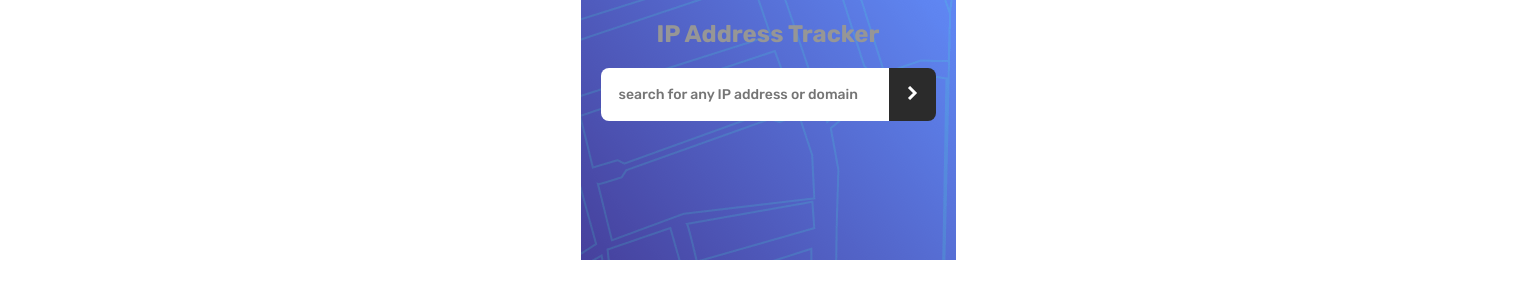
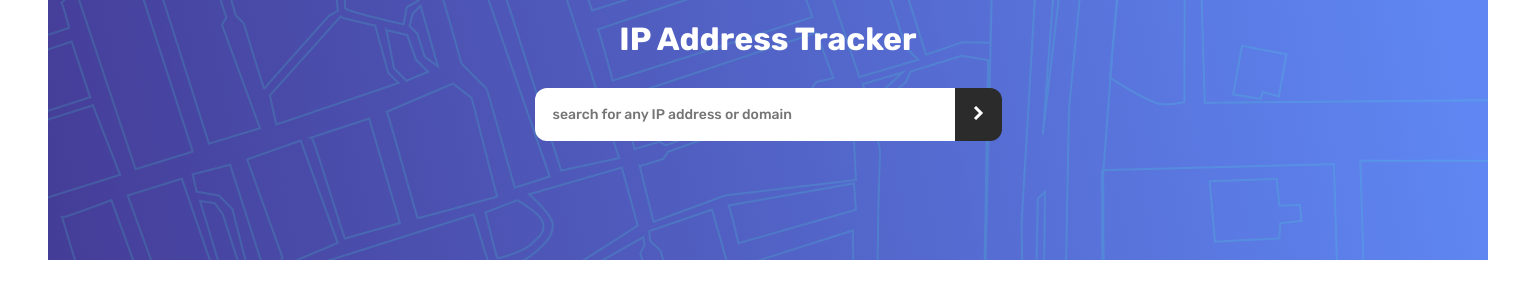
Before and after one commit to AmirhosseinHashemi/IP-Address-Tracker, a React (Create React App) app: page / in a window 1536 px wide. Shown: the top 300 px of the page. Built offline with nearby package versions, Linux system fonts and the light colour scheme; no server answers.

Commit message:
💄 make page responsive

```diff
--- a/src/components/Result.js
+++ b/src/components/Result.js
@@ -12,15 +12,21 @@ function Result({ ipInfo }) {
         {ip}
       </p>
 
+      <div className="line"></div>
+
       <p className="result__data">
         <span className="result__title">LOCATION</span>
         {`${city}, ${country}`}
       </p>
 
+      <div className="line"></div>
+
       <p className="result__data">
         <span className="result__title">TIMEZONE</span>
         UTC{timezone}
       </p>
+
+      <div className="line"></div>
 
       <p className="result__data">
         <span className="result__title">ISP</span>
--- a/src/index.css
+++ b/src/index.css
@@ -43,7 +43,7 @@ header {
 
 h1 {
   font-size: 2.4rem;
-  color: var(--color-darkGray);
+  color: #fff;
 }
 
 form {
@@ -62,8 +62,8 @@ input {
 
   border: none;
   padding: 1.8rem;
-  border-top-left-radius: 0.8rem;
-  border-bottom-left-radius: 0.8rem;
+  border-top-left-radius: 1.2rem;
+  border-bottom-left-radius: 1.2rem;
 }
 
 input:focus {
@@ -74,8 +74,8 @@ button {
   border: none;
   background-color: var(--color-veryDarkGray);
   padding: 0 1.8rem;
-  border-top-right-radius: 0.8rem;
-  border-bottom-right-radius: 0.8rem;
+  border-top-right-radius: 1.2rem;
+  border-bottom-right-radius: 1.2rem;
 }
 
 .result {
@@ -94,9 +94,13 @@ button {
 
   background-color: #fff;
   padding: 2rem;
-  border-radius: 0.8rem;
+  border-radius: 1.2rem;
   box-shadow: 0.5rem 0.5rem 4rem 0 rgba(0, 0, 0, 0.25);
   z-index: 1000;
+}
+
+.line {
+  display: none;
 }
 
 .result__data {
@@ -142,3 +146,52 @@ button {
   margin-top: 15rem;
   animation: waviy 1s infinite;
 }
+
+@media only screen and (min-width: 1439px) {
+  .wrapper {
+    max-width: 144rem;
+  }
+
+  header {
+    background-image: url(/public/images/pattern-bg-desktop.png);
+    gap: 3rem;
+  }
+
+  h1 {
+    font-size: 3.2rem;
+  }
+
+  input {
+    flex-grow: 0;
+    width: 30%;
+  }
+
+  .result {
+    flex-direction: row;
+    justify-content: space-between;
+    width: 65%;
+    padding: 4rem 3rem;
+  }
+
+  .result__data {
+    gap: 0.8rem;
+    font-size: 1.8rem;
+  }
+
+  .line {
+    display: block;
+    width: 0.1rem;
+    height: 5rem;
+    background-color: var(--color-veryDarkGray);
+    opacity: 0.7;
+  }
+
+  .result__data:last-child {
+    border-right: none;
+    padding-right: 0;
+  }
+
+  .result__title {
+    font-size: 1.2rem;
+  }
+}
```
